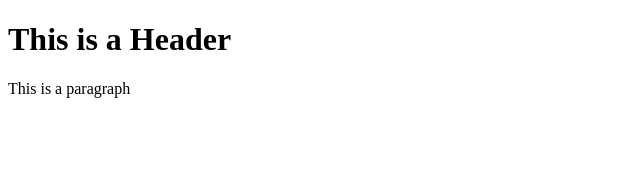
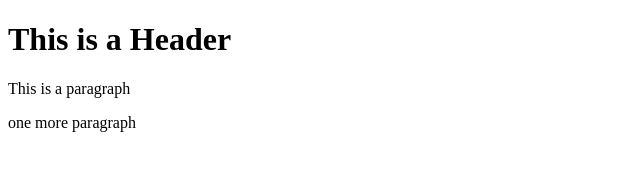
Before and after one commit to centrila/git-test, a plain HTML site: page index.html in a window 1280 px wide. Shown: the whole page, without its empty margins (0-640 px from the left). Drawn offline with Linux system fonts and the light colour scheme.

Commit message:
Third commit

```diff
--- a/index.html
+++ b/index.html
@@ -3,5 +3,6 @@
        <body>
            <h1>This is a Header</h1>
            <p> This is a paragraph</p>
+           <p> one more paragraph</p>
        </body>
 </html>
```
